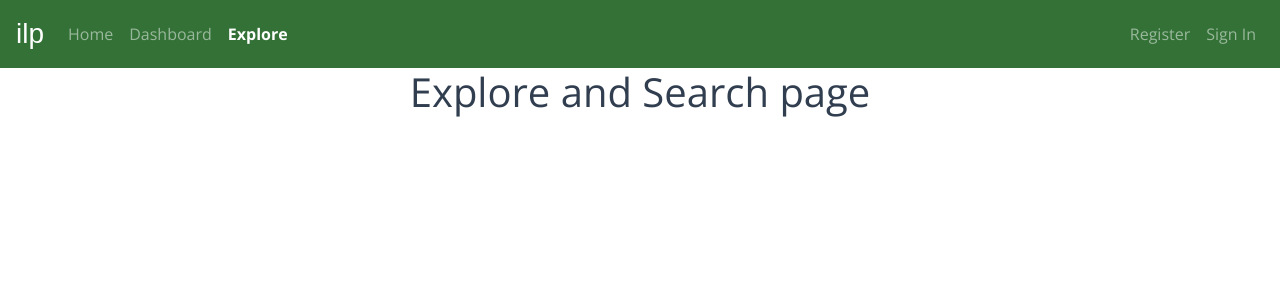
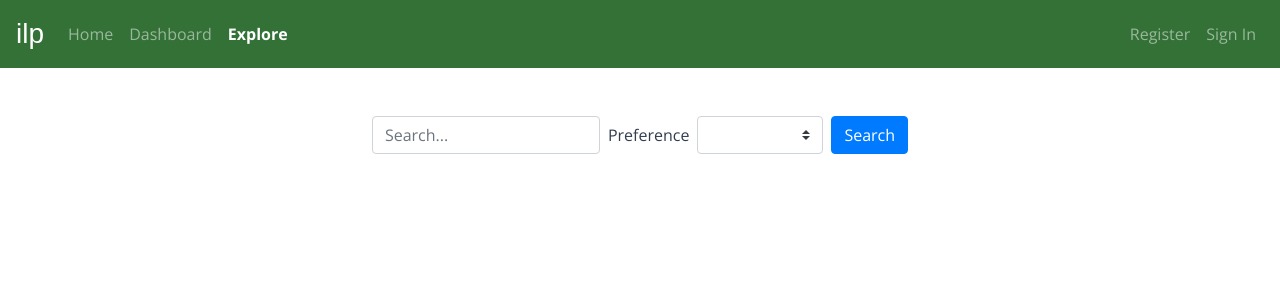
Before and after one commit to jesipr/FeatherFE, a Vue app: page /explore in a window 1280 px wide. Shown: the top 300 px of the page. Built offline with nearby package versions, Linux system fonts and the light colour scheme; a web font is replaced by a local one; what vue-particles, vue-resource would draw is missing.

Commit message:
Update Explore.vue

```diff
--- a/src/views/Explore.vue
+++ b/src/views/Explore.vue
@@ -1,5 +1,170 @@
  <template>
   <div class="explore">
-    <h1>Explore and Search page</h1>
+
+
+    <b-form inline>
+        <div class="search-inputs mx-auto mb-5 mt-5">
+    <b-form-input
+      id="inline-form-input-search"
+      class="mb-2 mr-sm-2 mb-sm-0"
+      placeholder="Search..."
+      v-model="form.search"
+    ></b-form-input>
+
+    <label class="mr-sm-2" for="inline-form-custom-select-pref">Preference</label>
+    <b-form-select
+      class="mb-2 mr-sm-2 mb-sm-0"
+      v-model="form.filter"
+      :options="[{ value:'professors',text: 'Professors'}, {value:'companies',text: 'Companies' }]"
+      id="inline-form-custom-select-pref"
+    >
+    </b-form-select>
+
+
+
+
+    <b-button @click="onSubmit"  variant="primary">Search</b-button>
+    </div>
+    </b-form>
+
+    <div v-show="loading && search">
+          <b-spinner style="width: 3rem; height: 3rem;" label="Large Spinner"></b-spinner>
+    </div>
+	<div v-show="!loading">
+    <b-pagination
+      v-model="pagination.currentPage"
+      :total-rows="pagination.rows"
+      :per-page="pagination.perPage"
+      aria-controls="my-table"
+      align="center"
+    ></b-pagination>
+
+    <p class="mt-3">Current Page: {{ pagination.currentPage }}</p>
+
+    <b-table
+      id="my-table"
+      :items="pagination.items"
+      :per-page="pagination.perPage"
+      :current-page="pagination.currentPage"
+      :hover="true"
+      :fields="pagination.fields"
+      small
+
+    ></b-table>
+    </div>
+
+
+
   </div>
 </template>
+<style scoped>
+    .search-inputs{
+        display: inline-flex;
+
+    }
+</style>
+
+<script>
+import Vue from "vue";
+import axios from "axios";
+
+export default {
+  data() {
+    return {
+        loading: true,
+        search: false,
+    	pagination: {
+            fields: [],
+	    	items: [],
+	    	perPage: 3,
+	    	currentPage: 1,
+		},
+		form: {
+			search: '',
+			filter: '',
+		}
+
+    };
+  },
+  computed: {
+      rows() {
+        return this.pagination.items.length
+      }
+   },
+  methods: {
+    onSubmit() {
+        this.search = true;
+        this.loading = true;
+        console.log("Aprete el boton de Search!");
+        //Populate Profile Information at start
+      var userid = this.$route.params.id;
+      var token = localStorage.getItem("token");
+      //Cosntruct URL with parameters chosen in Frontend!
+
+
+      axios({
+        url: "http://localhost:5000/Feather/search?profiletype=" + this.form.filter,
+        method: "get"
+      })
+        .then(response => {
+            console.log("Entre al then");
+            this.loading = false;
+            this.pagination.fields = [];
+            this.pagination.items = response.data;
+
+            console.log(response.data[0].department)
+            let field = null;
+            if (response.data[0].department){
+                field = {
+                    key: 'department',
+                    label: 'Department',
+                    sortable: true
+                };
+            }else{
+                field = {
+                    key: 'company',
+                    label: 'Company',
+                    sortable: true
+                };
+            }
+            let initialFields = [
+                {
+                    key: 'first_name',
+                    label: 'First Name',
+                    sortable: true
+                },
+                {
+                    key: 'last_name',
+                    label: 'Last Name',
+                    sortable: true
+                },
+                {
+                    key: 'position',
+                    label: 'Position',
+                    sortable: true
+                },
+            ];
+            console.log("Initial Fields:");
+            this.pagination.fields = initialFields;
+            this.pagination.fields.push(field);
+            console.log(this.pagination.fields);
+        })
+        .catch(error => {
+            this.loading = false;
+          console.log(`error: ${error}`);
+
+        });
+    },
+    init() {
+      //Get all avaialbe tags in the database
+
+    }
+  },
+  beforeRouteEnter(to, from, next) {
+    next(vm => {
+      vm.init();
+      next();
+    });
+  }
+};
+</script>
```
